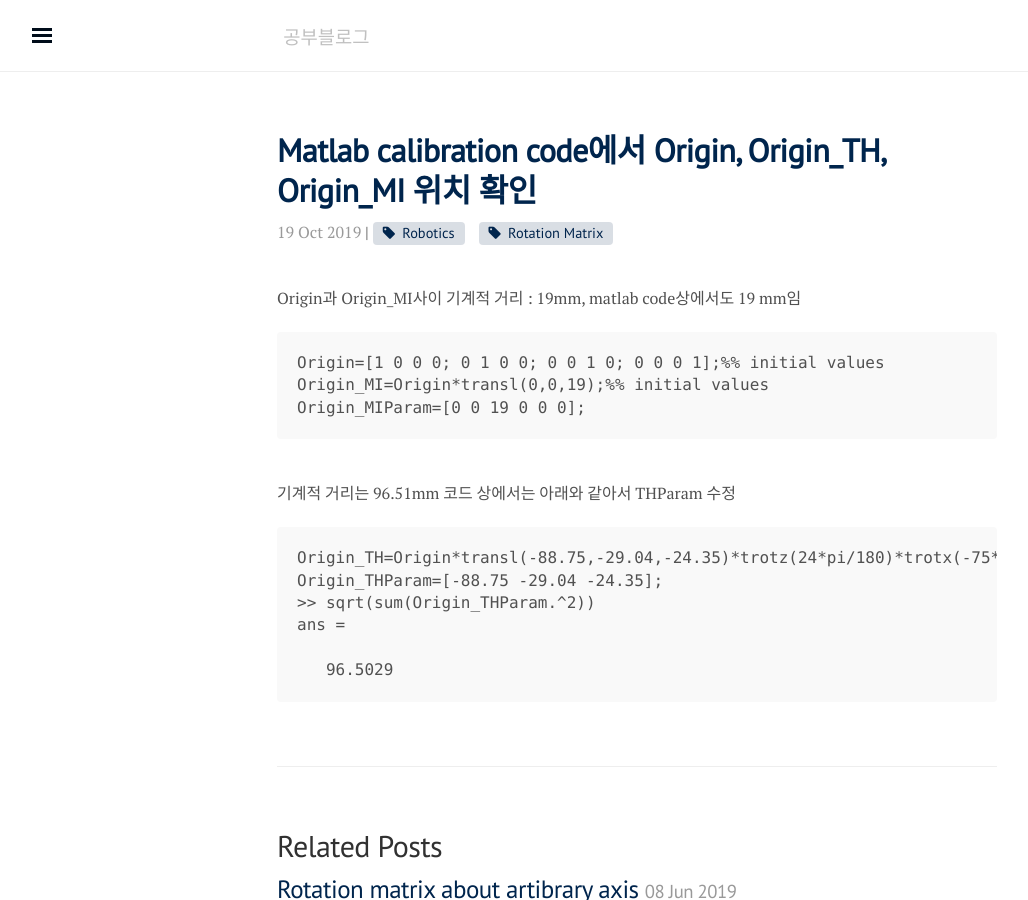
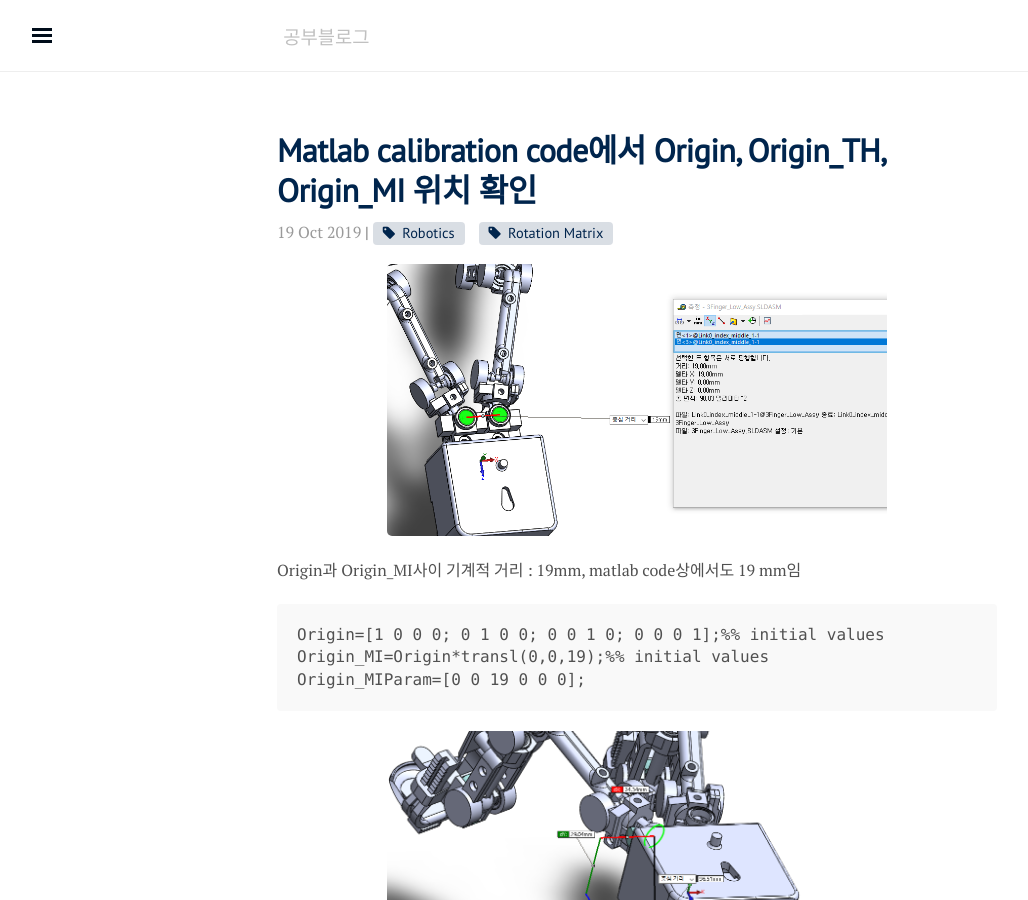
Before and after one commit to dswwfg/dswwfg.github.io, a Jekyll site: the page built from _posts/2019-10-19-Test.md, in a window 1280 px wide and 900 px high. Shown: the whole window, without its empty margins (3-1031 px from the left). Built offline with Jekyll 4.4.1, drawn with Linux system fonts in a browser that asks for light colours; nearby versions of some CDN libraries; comment, search, counter and statistics services are not loaded.

Commit message:
notion to github page posting test

```diff
--- a/_posts/2019-10-19-Test.md
+++ b/_posts/2019-10-19-Test.md
@@ -5,7 +5,9 @@ category: Robotics
 tag: [ Robotics, Rotation Matrix]
 ---
 
-![](Untitled-866c96e6-7ed5-42f0-be52-cb4884dc93b9.png)
+<p align="center">
+	<img src="https://github.com/dswwfg/dswwfg.github.io/blob/master/public/post_img/test/Untitled-866c96e6-7ed5-42f0-be52-cb4884dc93b9.png?raw=true" width="500">
+</p>
 
 Origin과 Origin_MI사이 기계적 거리 : 19mm, matlab code상에서도 19 mm임
 
@@ -13,7 +15,10 @@ Origin과 Origin_MI사이 기계적 거리 : 19mm, matlab code상에서도 19 mm
     Origin_MI=Origin*transl(0,0,19);%% initial values
     Origin_MIParam=[0 0 19 0 0 0];
 
-![](Untitled-36607a91-c45d-44ef-9a79-60af788e8140.png)
+<p align="center">
+	<img src="https://github.com/dswwfg/dswwfg.github.io/blob/master/public/post_img/test/Untitled-36607a91-c45d-44ef-9a79-60af788e8140.png?raw=true" width="500">
+</p>
+
 
 기계적 거리는 96.51mm 코드 상에서는 아래와 같아서 THParam 수정
 
```
Also changed, not shown: public/post_img/test/Untitled-36607a91-c45d-44ef-9a79-60af788e8140.png (renamed from _posts/Untitled-36607a91-c45d-44ef-9a79-60af788e8140.png), public/post_img/test/Untitled-866c96e6-7ed5-42f0-be52-cb4884dc93b9.png (renamed from _posts/Untitled-866c96e6-7ed5-42f0-be52-cb4884dc93b9.png).
